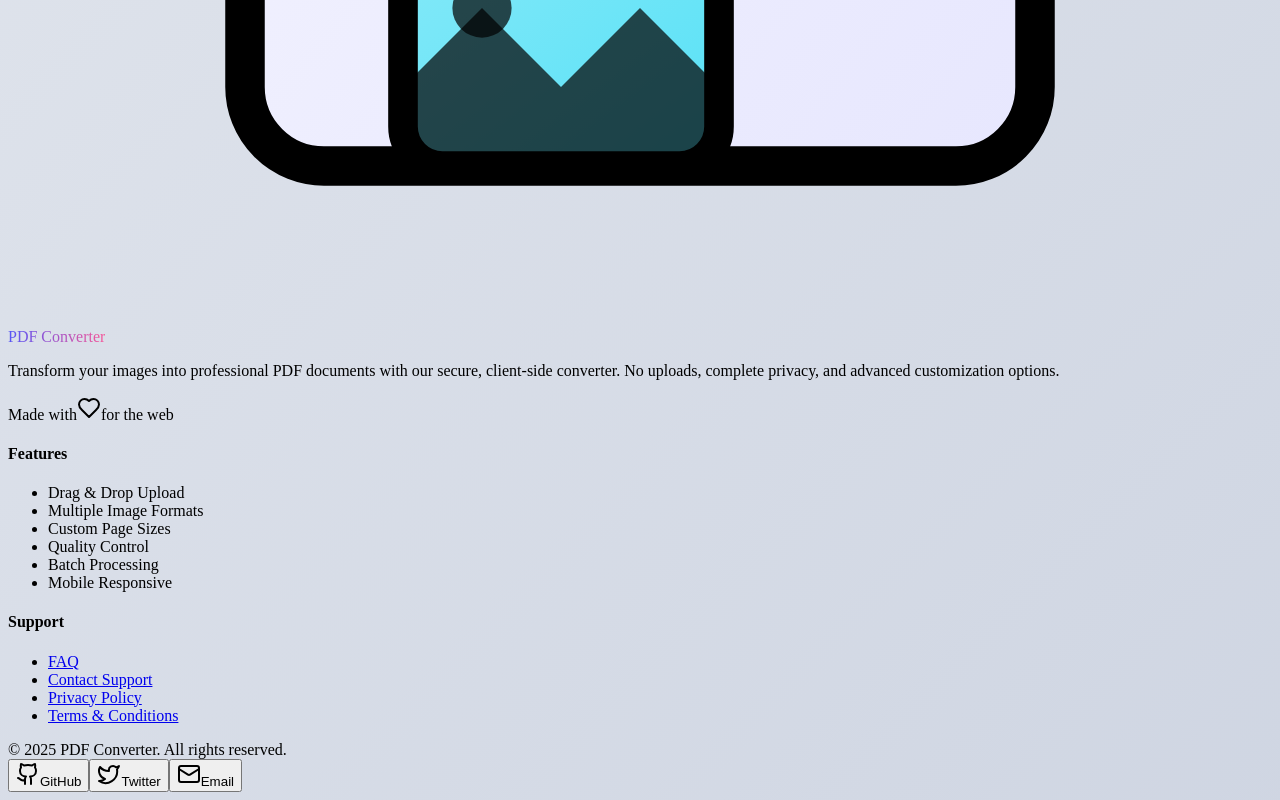
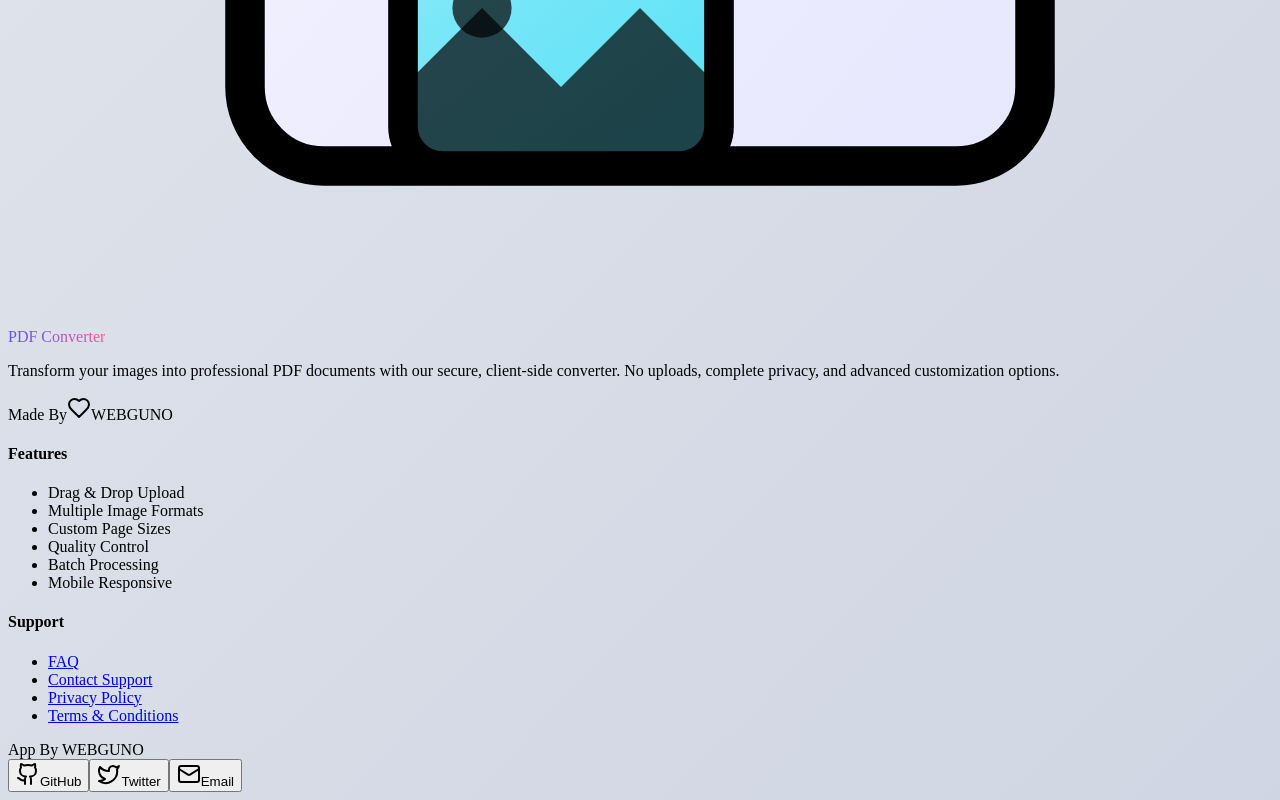
Before and after one commit to webguno/pdf2025react, a React (Vite) app in the folder client/: page / in a window 1280 px wide. Shown: the part 3583-4383 px from the top of the page. Built offline with nearby package versions, Linux system fonts and the light colour scheme.

Commit message:
Update footer.tsx

```diff
--- a/client/src/components/footer.tsx
+++ b/client/src/components/footer.tsx
@@ -43,9 +43,9 @@ export default function Footer() {
               No uploads, complete privacy, and advanced customization options.
             </p>
             <div className="flex items-center space-x-2 text-sm text-gray-600 dark:text-gray-400">
-              <span>Made with</span>
+              <span>Made By</span>
               <Heart className="w-4 h-4 text-red-500 fill-current" />
-              <span>for the web</span>
+              <span>WEBGUNO</span>
             </div>
           </div>
 
@@ -102,7 +102,7 @@ export default function Footer() {
         <div className="border-t pt-8 mt-8">
           <div className="flex flex-col md:flex-row justify-between items-center space-y-4 md:space-y-0">
             <div className="text-sm text-gray-600 dark:text-gray-400">
-              © {currentYear} PDF Converter. All rights reserved.
+             App By WEBGUNO
             </div>
 
             {/* Social Links */}
```
